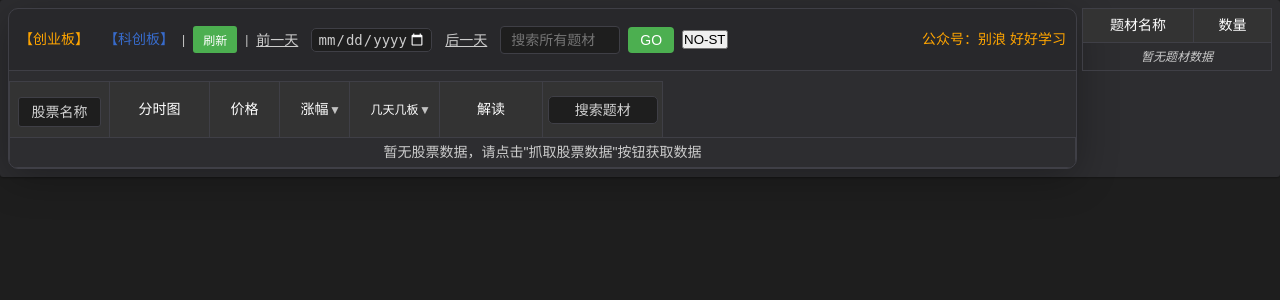
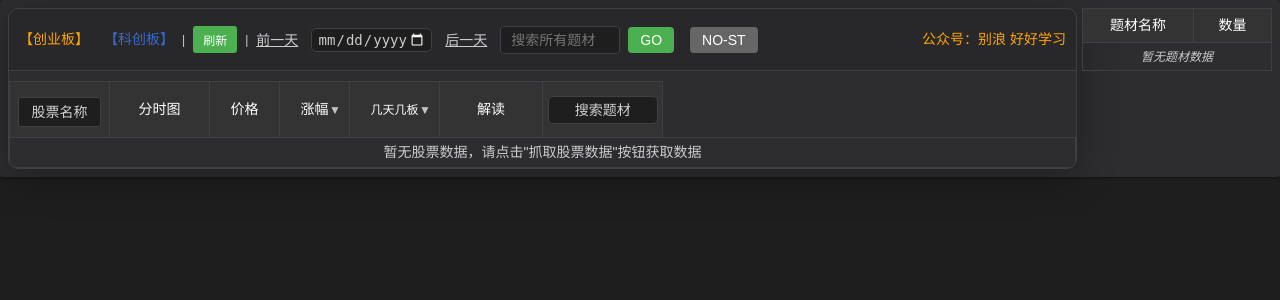
Before and after one commit to b2522/hot_tdx, a Flask app: page / in a window 1280 px wide. Shown: the top 300 px of the page. Run offline with Flask 3, Linux system fonts and the light colour scheme; data that the repository does not hold is empty.

Commit message:
Add files via upload

```diff
--- a/static/css/styles.css
+++ b/static/css/styles.css
@@ -719,6 +719,35 @@ th:nth-child(10) .filter-input {
     transform: translateY(1px);
 }
 
+.no-st-button {
+    padding: 5px 12px;
+    margin-left: 8px;
+    background-color: #666;
+    color: white;
+    border: none;
+    border-radius: 4px;
+    font-size: 14px;
+    cursor: pointer;
+    transition: background-color 0.3s ease;
+    font-weight: 500;
+}
+
+.no-st-button:hover {
+    background-color: #777;
+}
+
+.no-st-button.active {
+    background-color: #4CAF50;
+}
+
+.no-st-button.active:hover {
+    background-color: #45a049;
+}
+
+.no-st-button:active {
+    transform: translateY(1px);
+}
+
 /* 刷新按钮样式 */
 .refresh-button {
     background-color: #4CAF50;
```
